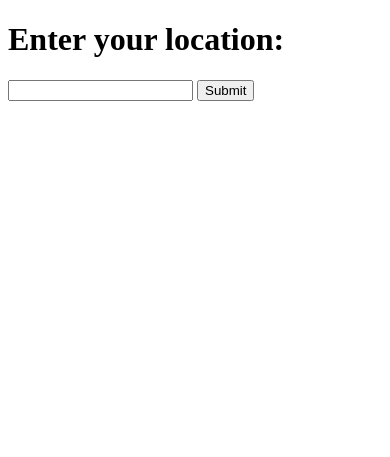
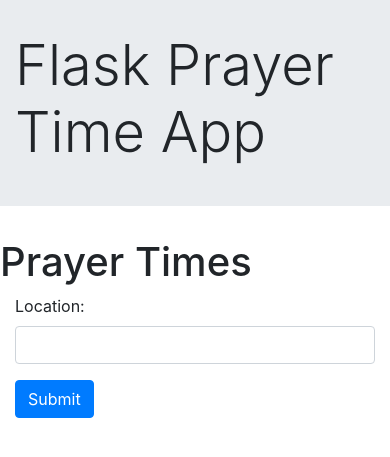
Before and after one commit to zubairwazir/Flask-PrayTime, a Flask app: page / in a window 390 px wide. Shown: the top 457 px of the page. Run offline with Flask 2, Linux system fonts and the light colour scheme; some libraries are stand-ins or nearby versions.

Commit message:
template inheritence done

```diff
--- /dev/null
+++ b/templates/base.html
@@ -0,0 +1,22 @@
+<!doctype html>
+<title>{% block title %}{% endblock %} - Prayer Time</title>
+
+<link rel="stylesheet" href="https://stackpath.bootstrapcdn.com/bootstrap/4.3.1/css/bootstrap.min.css" integrity="sha384-ggOyR0iXCbMQv3Xipma34MD+dH/1fQ784/j6cY/iJTQUOhcWr7x9JvoRxT2MZw1T" crossorigin="anonymous">
+
+<link rel="stylesheet" href="{{ url_for('static', filename='style.css') }}">
+<nav>
+    <div class="jumbotron jumbotron-fluid">
+        <div class="container">
+          <h1 class="display-4">Flask Prayer Time App</h1>
+        </div>
+      </div>
+</nav>
+<section class="content">
+  <header>
+    {% block header %}{% endblock %}
+  </header>
+  {% for message in get_flashed_messages() %}
+    <div class="flash">{{ message }}</div>
+  {% endfor %}
+  {% block content %}{% endblock %}
+</section>
--- a/templates/index.html
+++ b/templates/index.html
@@ -1,13 +1,21 @@
-<!DOCTYPE html>
-<html>
-  <head>
-    <title>Iftar Time App</title>
-  </head>
-  <body>
-    <h1>Enter your location:</h1>
-    <form action="/iftar-time" method="POST">
-      <input type="text" name="location">
-      <input type="submit" value="Submit">
-    </form>
-  </body>
-</html>
+{% extends 'base.html' %}
+
+{% block header %}
+  <h1>{% block title %}Prayer Times{% endblock %}</h1>
+{% endblock %}
+
+{% block content %}
+  <div class="container">
+    <div class="row">
+      <div class="col-md-6 offset-md-3">
+        <form action="{{ url_for('prayer_time') }}" method="POST">
+          <div class="form-group">
+            <label for="location">Location:</label>
+            <input type="text" class="form-control" id="location" name="location">
+          </div>
+          <button type="submit" class="btn btn-primary">Submit</button>
+        </form>
+      </div>
+    </div>
+  </div>
+{% endblock %}
```
Also changed, not shown: templates/iftar-time.html (deleted, +0 -10 lines), templates/prayer-time.html (added, +25 -0 lines).
